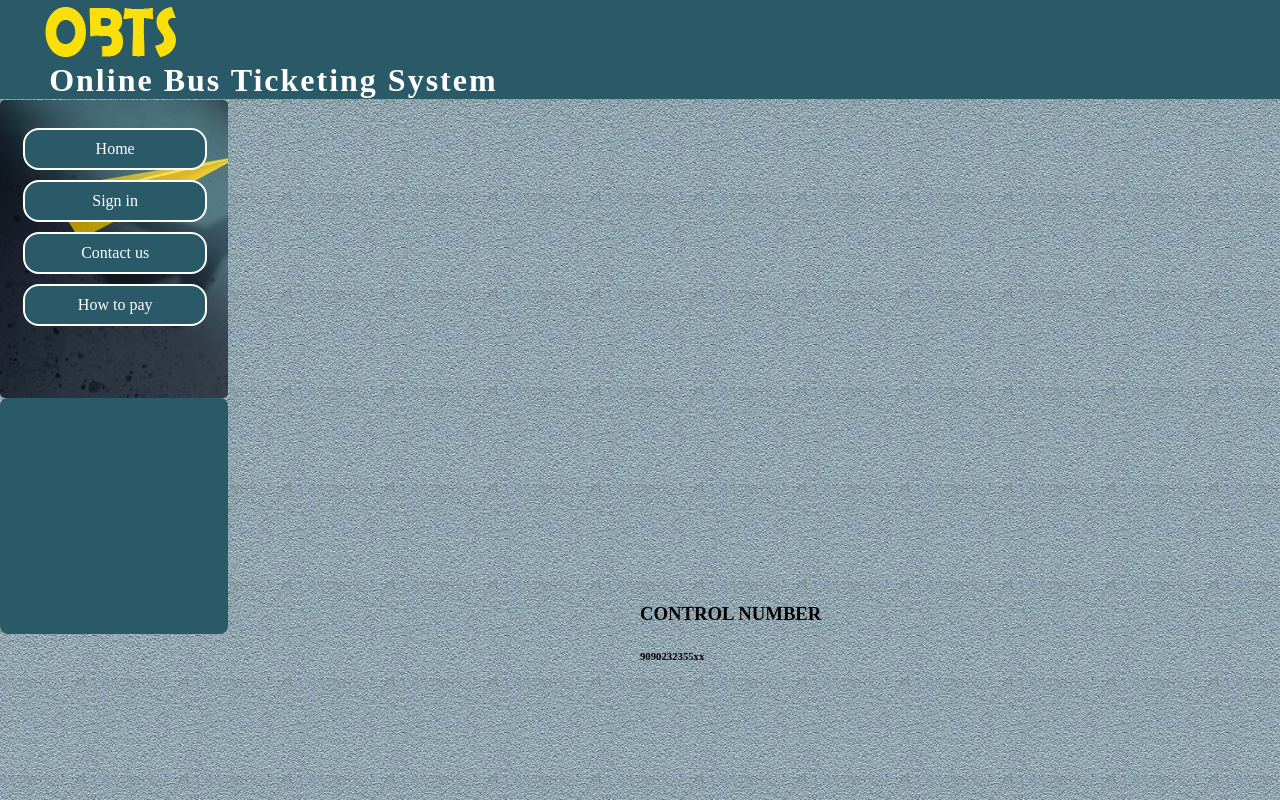
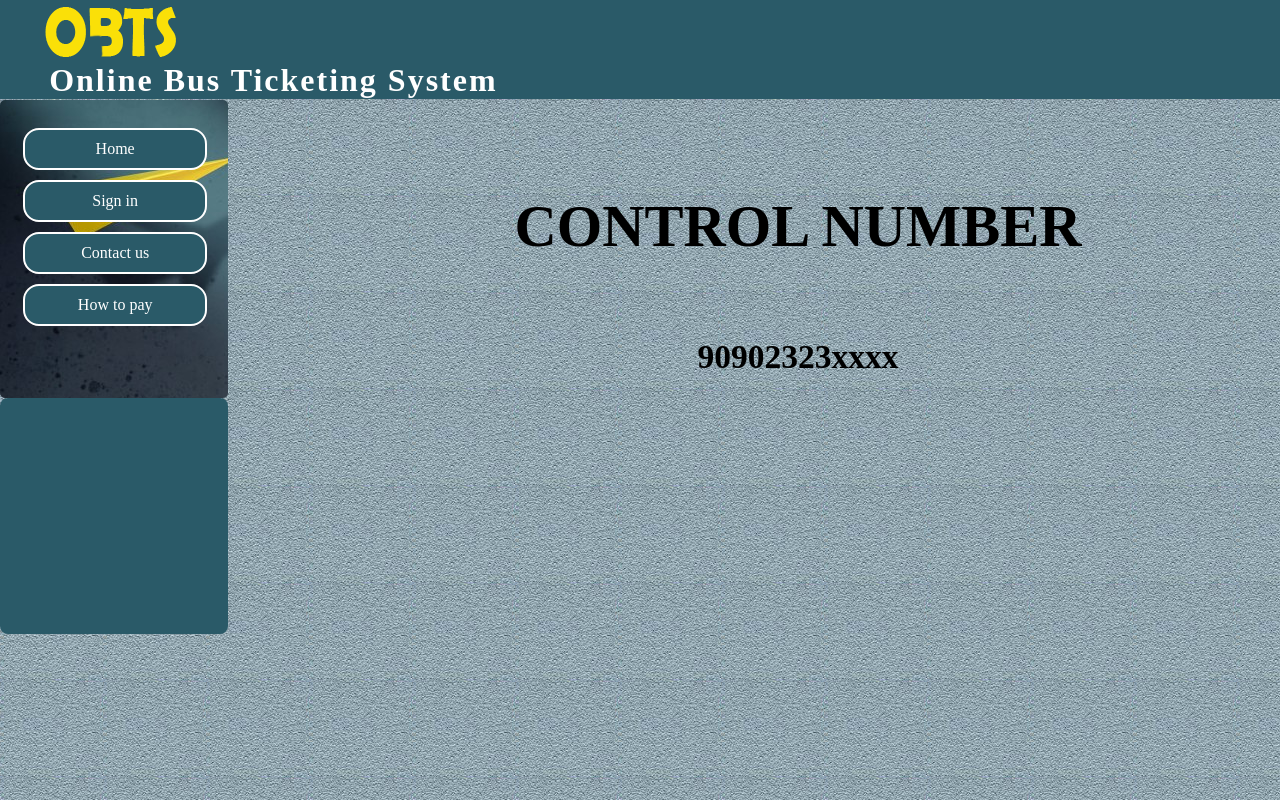
Before and after one commit to deogemini/CS335-08, a PHP site: page /controlnumber.html in a window 1280 px wide. Run offline with PHP 8.4, Linux system fonts and the light colour scheme.

Commit message:
removed controlno.html
created a controlnumber.html to display the control number for payment

```diff
--- a/controlno.css
+++ b/controlno.css
@@ -150,6 +150,9 @@ body {
 }
 
 .display_payment {
-	margin-left:50%;
-	margin-top:-50px;
+	margin-left:25%;
+	margin-top:-500px;
+	color: black;
+	font-size: 50px;
+	text-align: center;
 }
--- a/controlnumber.html
+++ b/controlnumber.html
@@ -29,7 +29,7 @@
 
   <div class="display_payment">
     <h3> CONTROL NUMBER </h3>
-    <h6> 9090232355xx</h6>
+    <h6> 90902323xxxx</h6>
   </div>
 
 </body>
--- a/signin.php
+++ b/signin.php
@@ -2,7 +2,7 @@
 <html>
 <meta name="viewport" content="width=device-width, initial-scale=1">
 <head>
-<title>Display Control Number</title>
+<title>Sign In</title>
 <link rel="stylesheet" href="controlno.css">
 </head>
 
```
Also changed, not shown: controlno.html (deleted, +0 -34 lines).
